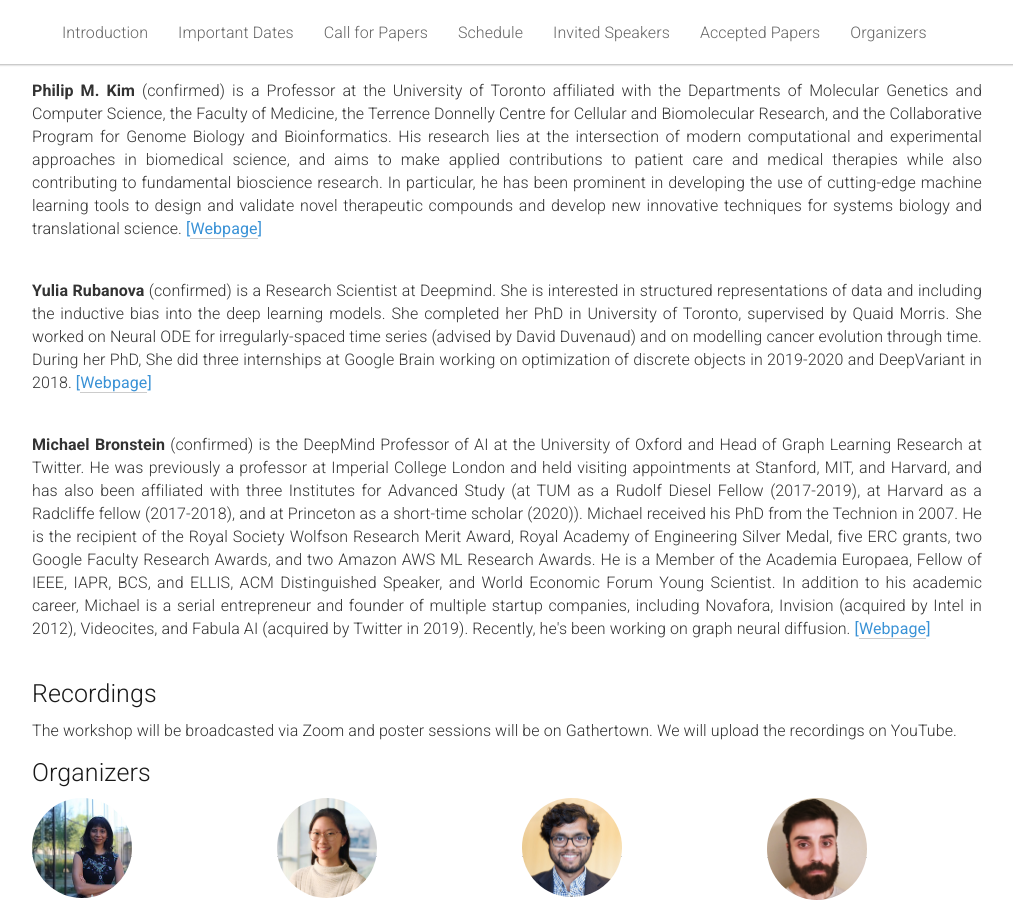
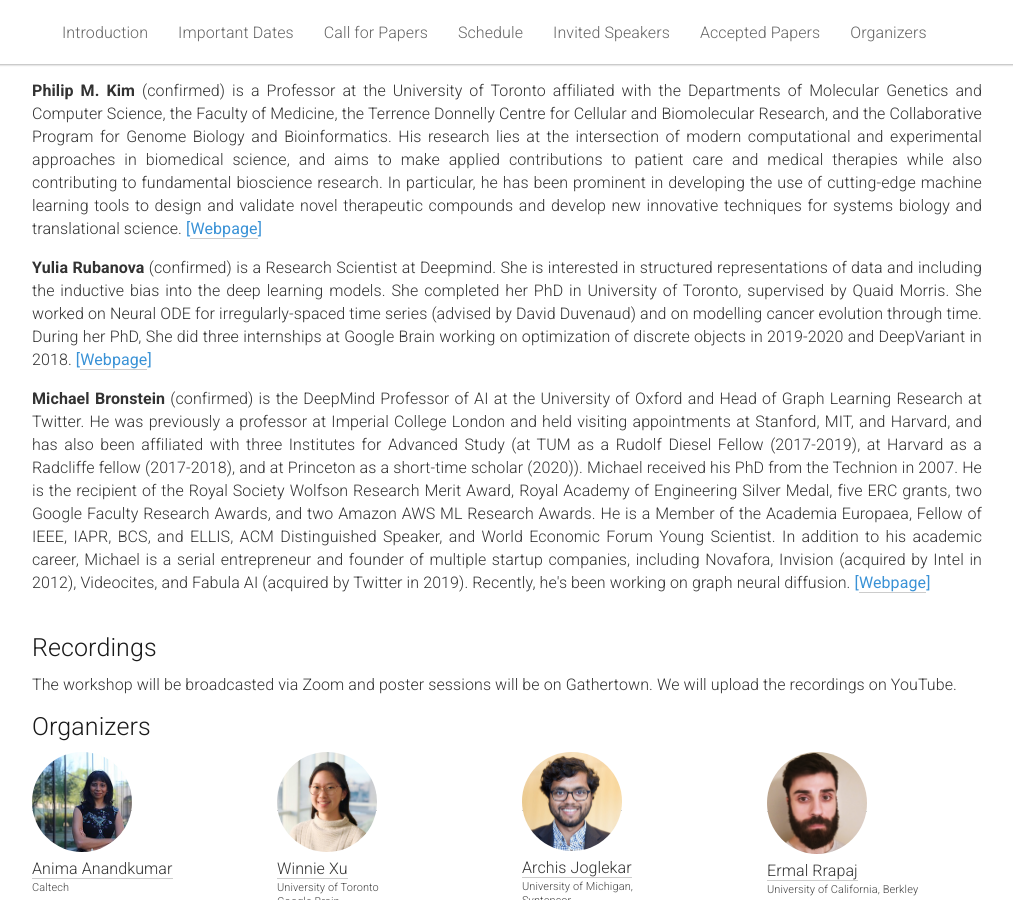
Before and after one commit to dlde-2023/dlde-2023.github.io, a Jekyll site: the page built from _pages/home.md, in a window 1280 px wide and 900 px high, scrolled down 1827 px. Shown: the whole window, without its empty margins (133-1146 px from the left). Built offline with Jekyll 4.4.1, drawn with Linux system fonts in a browser that asks for light colours.

Commit message:
minor changes

```diff
--- a/_pages/home.md
+++ b/_pages/home.md
@@ -167,17 +167,15 @@ His research lies at the intersection of modern computational and experimental a
 In particular, he has been prominent in developing the use of cutting-edge machine learning tools to design and validate novel therapeutic compounds and develop new innovative techniques for systems biology and translational science.
     <span style="color:#3a92d6;font-weight:400;">[<a href="https://www.kimlab.org/">Webpage</a>]</span></p>
   </div>
-</div><br>
-<div class="row">
-  <div class="col-md-12">
+
+<div class="col-md-12">
     <p><b>Yulia Rubanova</b>
     (confirmed) is a Research Scientist at Deepmind.
 She is interested in structured representations of data and including the inductive bias into the deep learning models.
 She completed her PhD in University of Toronto, supervised by Quaid Morris. She worked on Neural ODE for irregularly-spaced time series (advised by David Duvenaud) and on modelling cancer evolution through time. During her PhD, She did three internships at Google Brain working on optimization of discrete objects in 2019-2020 and DeepVariant in 2018.
 <span style="color:#3a92d6;font-weight:400;">[<a href="http://www.cs.toronto.edu/~rubanova/">Webpage</a>]</span></p>
   </div>
-</div><br>
-<div class="row">
+
   <div class="col-md-12">
     <p><b>Michael Bronstein</b>
     (confirmed) is the DeepMind Professor of AI at the University of Oxford and Head of Graph Learning Research at Twitter. He was previously a professor at Imperial College London and held visiting appointments at Stanford, MIT, and Harvard, and has also been affiliated with three Institutes for Advanced Study (at TUM as a Rudolf Diesel Fellow (2017-2019), at Harvard as a Radcliffe fellow (2017-2018), and at Princeton as a short-time scholar (2020)). Michael received his PhD from the Technion in 2007. He is the recipient of the Royal Society Wolfson Research Merit Award, Royal Academy of Engineering Silver Medal, five ERC grants, two Google Faculty Research Awards, and two Amazon AWS ML Research Awards. He is a Member of the Academia Europaea, Fellow of IEEE, IAPR, BCS, and ELLIS, ACM Distinguished Speaker, and World Economic Forum Young Scientist. In addition to his academic career, Michael is a serial entrepreneur and founder of multiple startup companies, including Novafora, Invision (acquired by Intel in 2012), Videocites, and Fabula AI (acquired by Twitter in 2019). Recently, he's been working on graph  neural diffusion.
```
